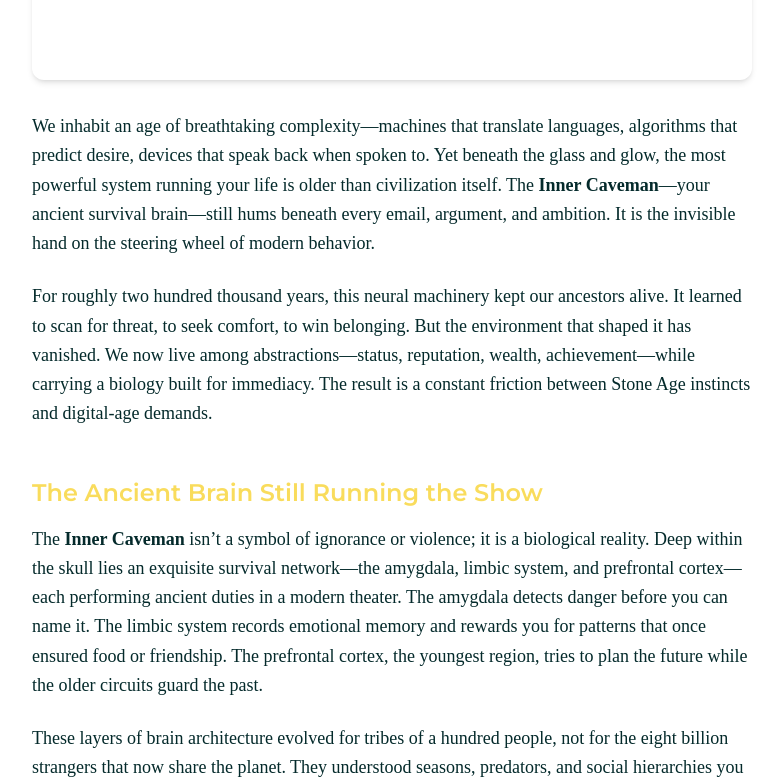
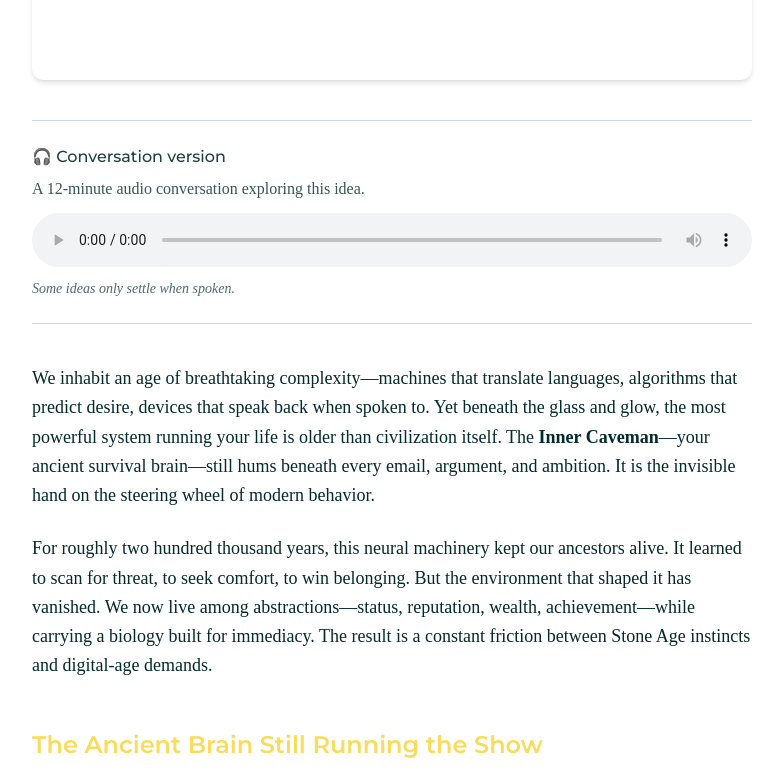
Before and after one commit to amitrverma/neurocient, a Next.js app: page /inner-caveman in a window 1280 px wide. Shown: the part 916-1697 px from the top of the page, without its empty margins (248-1031 px from the left). Built offline with nearby package versions, Linux system fonts and the light colour scheme; no server answers; a web font is replaced by a local one.

Commit message:
including audios now

```diff
--- a/src/app/inner-caveman/page.tsx
+++ b/src/app/inner-caveman/page.tsx
@@ -59,8 +59,7 @@ export default function InnerCavemanPage() {
         name: "What is the Inner Caveman?",
         acceptedAnswer: {
           "@type": "Answer",
-          text:
-            "It's your ancient survival circuitry—fear, comfort, and social instincts—still running modern life. The Inner Caveman is not a flaw, but a foundation of human behavior.",
+          text: "It's your ancient survival circuitry—fear, comfort, and social instincts—still running modern life. The Inner Caveman is not a flaw, but a foundation of human behavior.",
         },
       },
       {
@@ -68,8 +67,7 @@ export default function InnerCavemanPage() {
         name: "Why does the Inner Caveman matter today?",
         acceptedAnswer: {
           "@type": "Answer",
-          text:
-            "Our brains evolved for small tribes and visible dangers, not for abstract modern stressors. Understanding the Inner Caveman helps us work with our instincts rather than against them.",
+          text: "Our brains evolved for small tribes and visible dangers, not for abstract modern stressors. Understanding the Inner Caveman helps us work with our instincts rather than against them.",
         },
       },
       {
@@ -77,8 +75,7 @@ export default function InnerCavemanPage() {
         name: "How can I understand my Inner Caveman better?",
         acceptedAnswer: {
           "@type": "Answer",
-          text:
-            "By observing emotional reactions, body sensations, and social patterns that arise under stress. Awareness of these ancient circuits is the first step toward integration.",
+          text: "By observing emotional reactions, body sensations, and social patterns that arise under stress. Awareness of these ancient circuits is the first step toward integration.",
         },
       },
     ],
@@ -111,7 +108,6 @@ export default function InnerCavemanPage() {
 
   return (
     <main className="max-w-3xl mx-auto p-6 text-lg leading-relaxed font-serif text-brand-dark">
-
       <h1 className="text-4xl font-sans font-bold text-brand-accent mb-6">
         The Complete Guide to Your Inner Caveman
       </h1>
@@ -128,6 +124,36 @@ export default function InnerCavemanPage() {
           className="rounded-xl shadow-md"
         />
       </div>
+
+      {/* Conversation Version */}
+      <section className="my-10 border-y border-gray-300 py-6">
+        <div className="text-base text-brand-dark/90">
+          <div className="mb-2 font-sans font-medium">
+            🎧 Conversation version
+          </div>
+
+          <p className="mb-3 text-brand-dark/80">
+            A 12-minute audio conversation exploring this idea.
+          </p>
+
+          <audio
+            controls
+            preload="metadata"
+            playsInline
+            className="w-full mb-3"
+          >
+            <source
+              src="https://neurocientblob.blob.core.windows.net/audio/inner-caveman-conversation.mp3?sp=r&st=2026-01-06T13:11:31Z&se=2029-01-06T21:26:31Z&spr=https&sv=2024-11-04&sr=b&sig=UWR0WYQ4IaR%2B1eX%2FUcwzzjq%2BJNJ%2Fg%2FbSHcH7jXQyIWI%3D"
+              type="audio/mpeg"
+            />
+            Your browser does not support the audio element.
+          </audio>
+
+          <p className="italic text-sm text-brand-dark/70">
+            Some ideas only settle when spoken.
+          </p>
+        </div>
+      </section>
 
       <p className="mb-6">
         We inhabit an age of breathtaking complexity—machines that translate
@@ -166,8 +192,8 @@ export default function InnerCavemanPage() {
       <p className="mb-6">
         These layers of brain architecture evolved for tribes of a hundred
         people, not for the eight billion strangers that now share the planet.
-        They understood seasons, predators, and social hierarchies you could
-        see and touch. Today they confront invisible currencies: deadlines,
+        They understood seasons, predators, and social hierarchies you could see
+        and touch. Today they confront invisible currencies: deadlines,
         notifications, credit scores, metrics of worth. To your Inner Caveman, a
         delayed reply can feel like exile, a critical comment like a predator’s
         shadow.
@@ -241,14 +267,14 @@ export default function InnerCavemanPage() {
       </h2>
 
       <p className="mb-6">
-        Modern culture worships intellect, yet the <strong>Inner Caveman</strong>{" "}
-        proves that insight alone rarely changes behavior. Under stress, blood
-        flow shifts away from the prefrontal cortex—the rational seat of
-        decision-making—toward older survival circuits. The mind that solves
-        equations is literally disabled by fear. This is why willpower collapses
-        at midnight in front of a fridge, why clarity in calm moments vanishes
-        under pressure. The ancient brain seizes control the instant it senses
-        threat, real or imagined.
+        Modern culture worships intellect, yet the{" "}
+        <strong>Inner Caveman</strong> proves that insight alone rarely changes
+        behavior. Under stress, blood flow shifts away from the prefrontal
+        cortex—the rational seat of decision-making—toward older survival
+        circuits. The mind that solves equations is literally disabled by fear.
+        This is why willpower collapses at midnight in front of a fridge, why
+        clarity in calm moments vanishes under pressure. The ancient brain
+        seizes control the instant it senses threat, real or imagined.
       </p>
 
       <p className="mb-6">
@@ -356,9 +382,6 @@ export default function InnerCavemanPage() {
       </p>
 
       <section className="mt-20 pt-10 border-t border-gray-300">
-
-
-
         <p className="mb-6">
           <strong>Neurocient Labs</strong> is a behavioral science studio
           exploring the gap between how our brains evolved and how we live
@@ -366,7 +389,6 @@ export default function InnerCavemanPage() {
           evolutionary biology into frameworks that make everyday behavior more
           understandable—and more humane.
         </p>
-
 
         <p className="mb-6">
           At Neurocient, we don’t believe in willpower revolutions or quick
@@ -379,6 +401,11 @@ export default function InnerCavemanPage() {
         <p className="italic text-brand-dark/80">
           Neurocient Labs — bridging the gap between who we are wired to be and
           the world we live in today.
+        </p>
+
+        <p className="mt-16 italic text-brand-dark/70">
+          If you moved through this quickly, the conversation version lingers
+          longer than the text.
         </p>
       </section>
 
```
